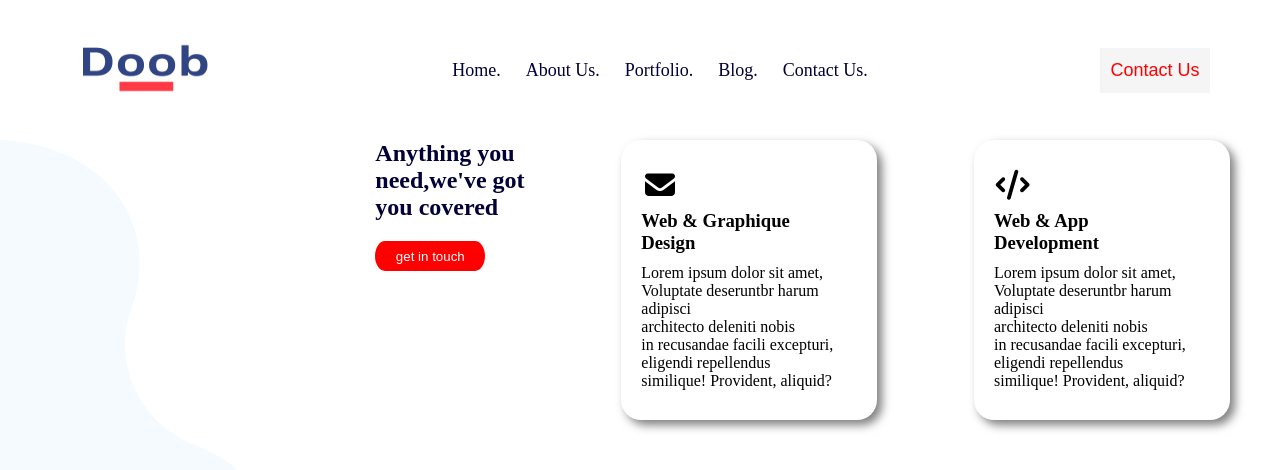
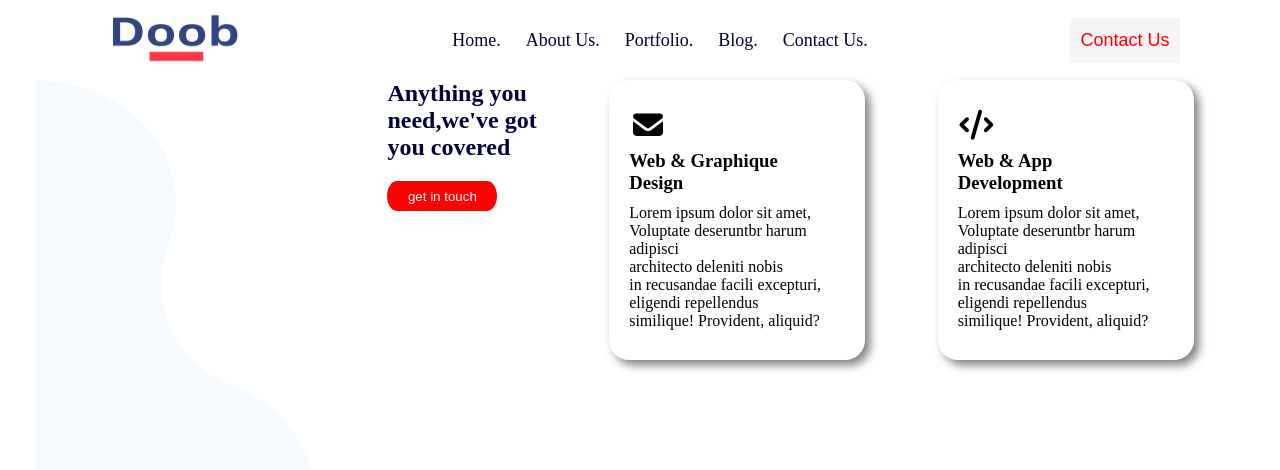
Before and after one commit to ahmeeed404/abtal, a plain HTML site: page index.html in a window 1280 px wide. Drawn offline with Linux system fonts and the light colour scheme.

Commit message:
another change

```diff
--- a/public/style/style.css
+++ b/public/style/style.css
@@ -17,7 +17,8 @@ nav{
     display: flex;
     justify-content: space-between;
     align-items: center;
-    padding: 70px ;
+    padding-left: 100px;
+    padding-right: 100px;
 }
 .navbar a{
     text-decoration: none;
@@ -44,7 +45,9 @@ button{
 .sec03{
     display: flex;
     justify-content: space-between;
-    /* background-color: aqua; */margin-right: 50px;
+    align-items: start;
+    justify-content: space-around;
+    margin-right: 50px;
 }
 .titre{
     display: flex;
```
